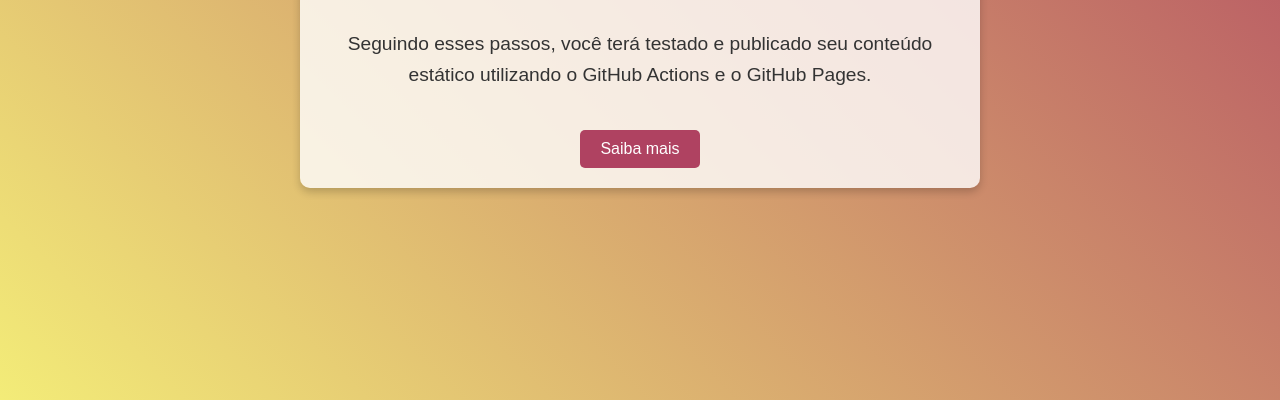
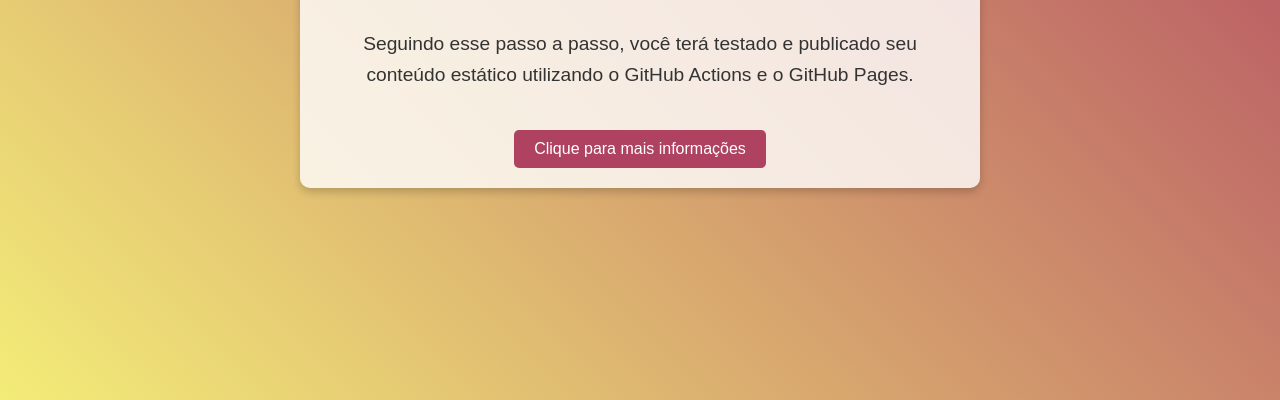
Before and after one commit to wandernovaesborel/redes_trab_2, a plain HTML site: page index.html in a window 1280 px wide. Shown: the part 400-800 px from the top of the page. Drawn offline with Linux system fonts and the light colour scheme.

Commit message:
Update index.html

```diff
--- a/index.html
+++ b/index.html
@@ -53,8 +53,8 @@
 <body>
   <div class="container">
     <h1>Testes com GitHub Actions - Produção Realizada</h1>
-    <p>Seguindo esses passos, você terá testado e publicado seu conteúdo estático utilizando o GitHub Actions e o GitHub Pages.</p>
-    <a href="#" class="button">Saiba mais</a>
+    <p>Seguindo esse passo a passo, você terá testado e publicado seu conteúdo estático utilizando o GitHub Actions e o GitHub Pages.</p>
+    <a href="#" class="button">Clique para mais informações</a>
   </div>
 </body>
 </html>
```
